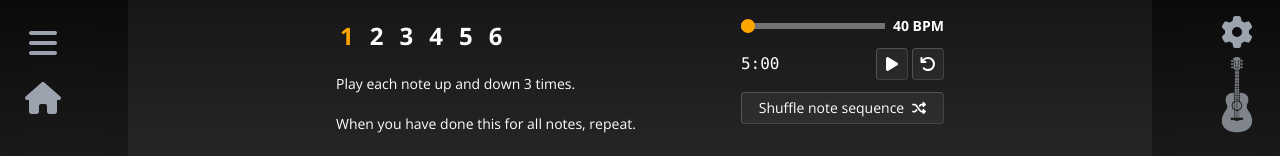
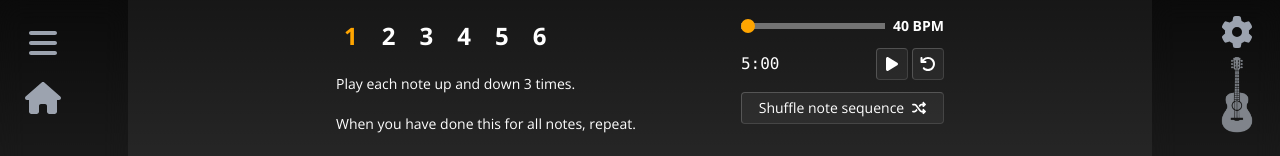
Before and after one commit to MekonLips/Frets, a React (Vite) app: page /exercises/1 in a window 1280 px wide. Shown: the top 156 px of the page. Built offline with nearby package versions, Linux system fonts and the light colour scheme.

Commit message:
Increase exercise navigation number padding

```diff
--- a/src/index.css
+++ b/src/index.css
@@ -53,7 +53,7 @@
   .legacy-instructions h1 { @apply mb-2 text-xl; }
   .exercise-navigation { @apply mb-2 flex items-center gap-2 text-2xl; }
   .exercise-navigation-link {
-    @apply inline-flex items-center justify-center px-1 py-1 font-bold;
+    @apply inline-flex items-center justify-center px-2 py-1 font-bold;
     color: white;
     text-decoration: none;
     transition: color 150ms ease;
```
